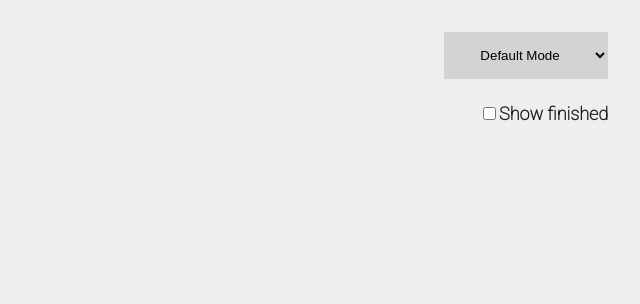
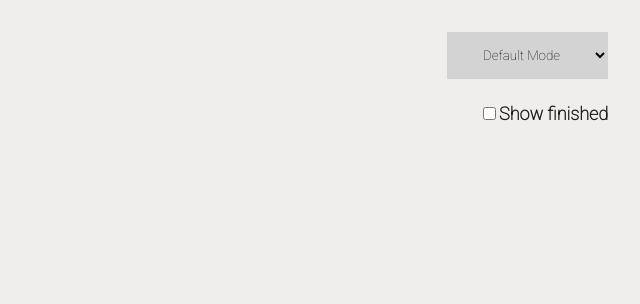
Before and after one commit to CaroleHug/cas-fee-project-1, a website with bundled scripts: page public/index.html in a window 1280 px wide. Shown: the full height of the page, 640-1280 px from the left. Built offline with nearby package versions, Linux system fonts and the light colour scheme; files whose address does not match are found by name.

```diff
--- a/public/styles/index.css
+++ b/public/styles/index.css
@@ -6,7 +6,7 @@
 html,
 body {
     margin: 0;
-    height: 100%;
+    min-height: 100%;
 }
 
 :root .dark-theme {
@@ -65,6 +65,7 @@
     padding: 15px 32px;
     text-align: center;
     display: inline-block;
+    font-family: 'Roboto', sans-serif;
 }
 
 .dark-theme select {
```
